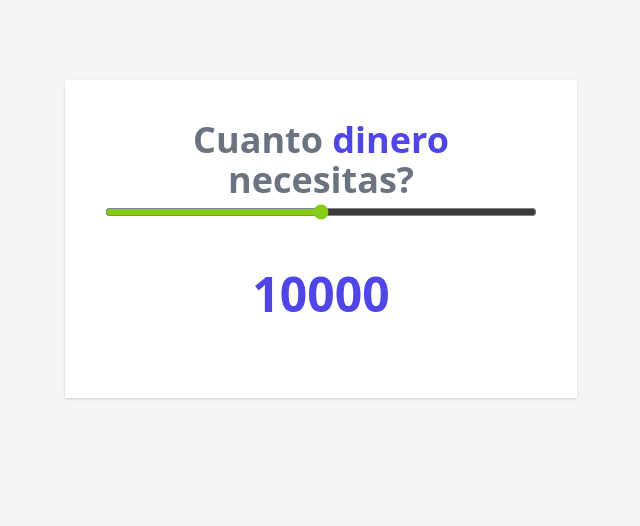
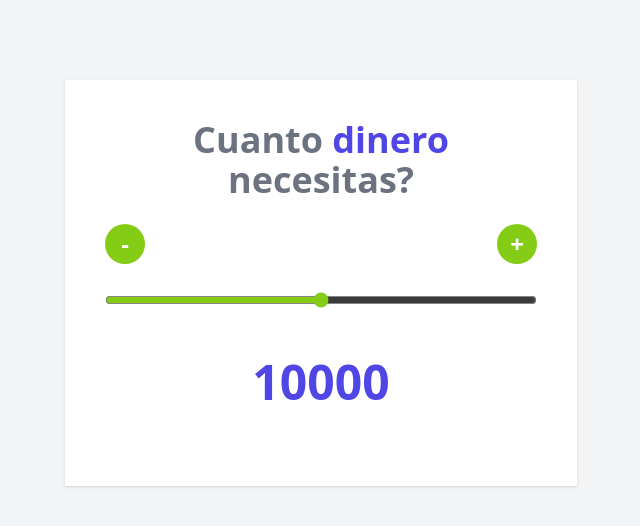
Before and after one commit to hxhdevs/reac-cotizador, a React (Vite) app: page / in a window 1280 px wide. Shown: the top 526 px of the page, without its empty margins (319-959 px from the left). Built offline with nearby package versions, Linux system fonts and the light colour scheme.

Commit message:
Añadiendo botones de incremento y decrementos, agregando las funcionalidades a los botones

```diff
--- a/src/App.jsx
+++ b/src/App.jsx
@@ -14,13 +14,44 @@ function App() {
       setCantidad(+e.target.value);
   }
 
+  function handleClickDecremento(){
+    const valor = cantidad-STEP;
+    if(valor < MIN){
+      alert('Cantidad no valida');
+      return;
+    }
+    setCantidad(valor)
+  }
+
+  function handleClickIncremento(){
+    const valor = cantidad+STEP;
+    if(valor>MAX){
+      alert('Cantidad no valida');
+      return;
+    }
+    setCantidad(valor)
+  }
   return (
     // Este espacio es solo para presentacion
     <div className="my-20 max-w-lg mx-auto bg-white shadow p-10">
-      <Header/>
+      <Header />
+
+      <div className="flex justify-between my-6">
+        <button
+          type='button'
+          className='h-10 w-10 flex items-center justify-center font-bold text-white text-2xl bg-lime-500 rounded-full hover:outline-none hover:ring-2 hover:ringoffset-2 hover:ring-lime-500'
+          onClick={handleClickDecremento}
+        >-</button>
+
+        <button
+          type='button'
+          className='h-10 w-10 flex items-center justify-center font-bold text-white text-2xl bg-lime-500 rounded-full hover:outline-none hover:ring-2 hover:ringoffset-2 hover:ring-lime-500'
+          onClick={handleClickIncremento}
+        >+</button>
+      </div>
 
       <input
-        type="range"
+        type='range'
         className="w-full h-6 bg-gray-200 accent-lime-500 hover:accent-lime-600"
         onChange={handleChange}//esta linea viene siendo el equivalente a las dos lineas que siguen del cierre de function App
         min={MIN}
```
